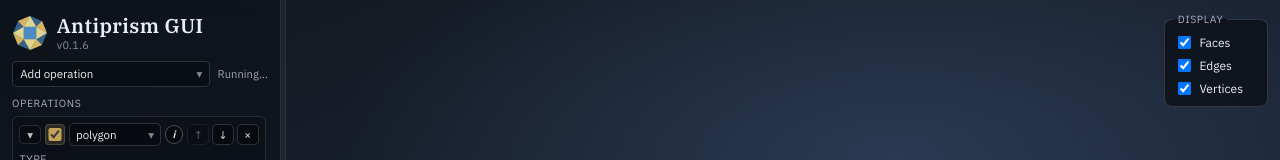
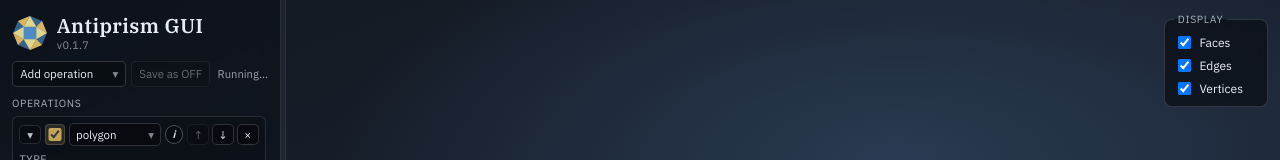
Before and after one commit to Wagyx/antiprism-pwa, a React (Vite) app in the folder web/: page / in a window 1280 px wide. Shown: the top 160 px of the page. Built offline with nearby package versions, Linux system fonts and the light colour scheme.

Commit message:
adds button to export the result polyhedron to an OFF file

```diff
--- a/web/package.json
+++ b/web/package.json
@@ -1,7 +1,7 @@
 {
   "name": "web",
   "private": true,
-  "version": "0.1.6",
+  "version": "0.1.7",
   "type": "module",
   "scripts": {
     "dev": "vite",
--- a/web/src/App.tsx
+++ b/web/src/App.tsx
@@ -14,6 +14,7 @@ import {
   type PipelineOp,
 } from "./pipeline/types";
 import { useUndoable } from "./pipeline/useUndoable";
+import { saveOffFile } from "./io/saveOff";
 import { DisplayPanel } from "./ui/DisplayPanel";
 import { StackPanel } from "./ui/StackPanel";
 import { PolyhedronViewer } from "./viewer/PolyhedronViewer";
@@ -158,6 +159,17 @@ export default function App() {
     }
   }, []);
 
+  const saveLock = useRef(false);
+  const onSaveOff = useCallback(() => {
+    if (saveLock.current) return;
+    const text = offText ?? offTextRef.current;
+    if (!text?.trim()) return;
+    saveLock.current = true;
+    void saveOffFile(text).finally(() => {
+      saveLock.current = false;
+    });
+  }, [offText]);
+
   return (
     <div className="app" style={{ ["--panel-width" as string]: `${panelWidth}px` }}>
       <StackPanel
@@ -171,6 +183,8 @@ export default function App() {
         canRedo={canRedo}
         onUndo={undo}
         onRedo={redo}
+        canSave={Boolean(offText?.trim())}
+        onSaveOff={onSaveOff}
       />
       <div
         className="panel-resizer"
--- /dev/null
+++ b/web/src/io/saveOff.ts
@@ -0,0 +1,43 @@
+const DEFAULT_NAME = "polyhedron.off";
+
+let inFlight: Promise<"downloaded" | "cancelled"> | null = null;
+
+/**
+ * Save OFF text via a browser download (reliable across Chromium embeds).
+ */
+export function saveOffFile(
+  offText: string,
+  suggestedName = DEFAULT_NAME,
+): Promise<"downloaded" | "cancelled"> {
+  if (inFlight) return inFlight;
+
+  const text = offText;
+  if (!text.trim()) {
+    return Promise.resolve("cancelled");
+  }
+
+  inFlight = (async () => {
+    const blob = new Blob([text], { type: "application/off;charset=utf-8" });
+    const url = URL.createObjectURL(blob);
+    try {
+      const a = document.createElement("a");
+      a.href = url;
+      a.download = suggestedName.endsWith(".off")
+        ? suggestedName
+        : `${suggestedName}.off`;
+      a.rel = "noopener";
+      a.style.display = "none";
+      document.body.appendChild(a);
+      a.click();
+      a.remove();
+      return "downloaded";
+    } finally {
+      // Delay revoke so the browser can start the download
+      window.setTimeout(() => URL.revokeObjectURL(url), 2_000);
+    }
+  })().finally(() => {
+    inFlight = null;
+  });
+
+  return inFlight;
+}
--- a/web/src/ui/StackPanel.tsx
+++ b/web/src/ui/StackPanel.tsx
@@ -46,6 +46,8 @@ type Props = {
   canRedo: boolean;
   onUndo: () => void;
   onRedo: () => void;
+  canSave: boolean;
+  onSaveOff: () => void;
 };
 
 function updateOp(ops: PipelineOp[], id: string, patch: Partial<PipelineOp>): PipelineOp[] {
@@ -291,6 +293,8 @@ export function StackPanel({
   busy,
   error,
   failedStep,
+  canSave,
+  onSaveOff,
 }: Props) {
   useDismissDetails();
   const [expanded, setExpanded] = useState<Record<string, boolean>>({});
@@ -343,6 +347,14 @@ export function StackPanel({
             ))}
           </div>
         </details>
+        <button
+          type="button"
+          disabled={!canSave || busy}
+          onClick={onSaveOff}
+          title="Save pipeline result as OFF"
+        >
+          Save as OFF
+        </button>
         {/* Undo/Redo buttons hidden for now; stack history still wired in App */}
         <span className={`busy-hint${busy ? " is-on" : ""}`} aria-live="polite">
           Running…
--- a/web/src/version.ts
+++ b/web/src/version.ts
@@ -1,2 +1,2 @@
 /** App semver; patch is bumped by `.githooks/pre-commit` on each commit. */
-export const APP_VERSION = "0.1.6";
+export const APP_VERSION = "0.1.7";
```
Also changed, not shown: 2 other files (tests, documents, lock files or other folders).
